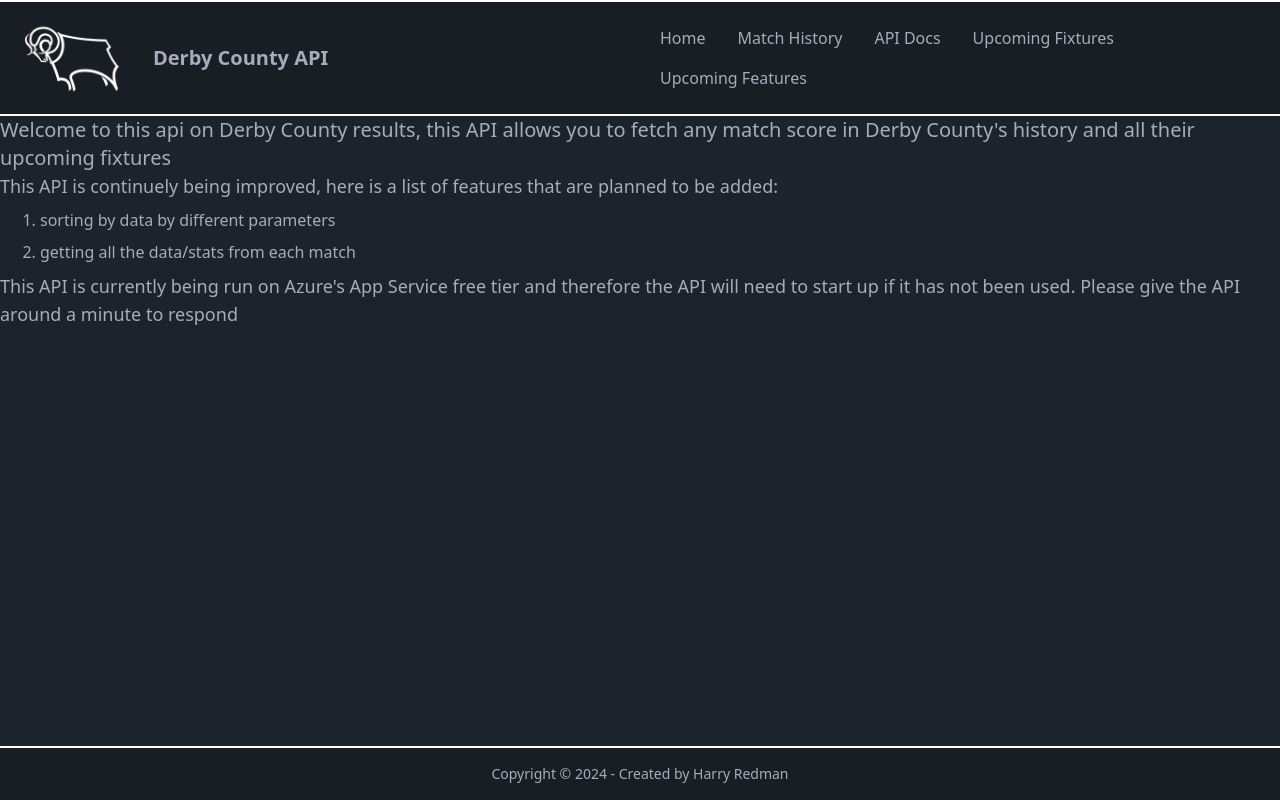
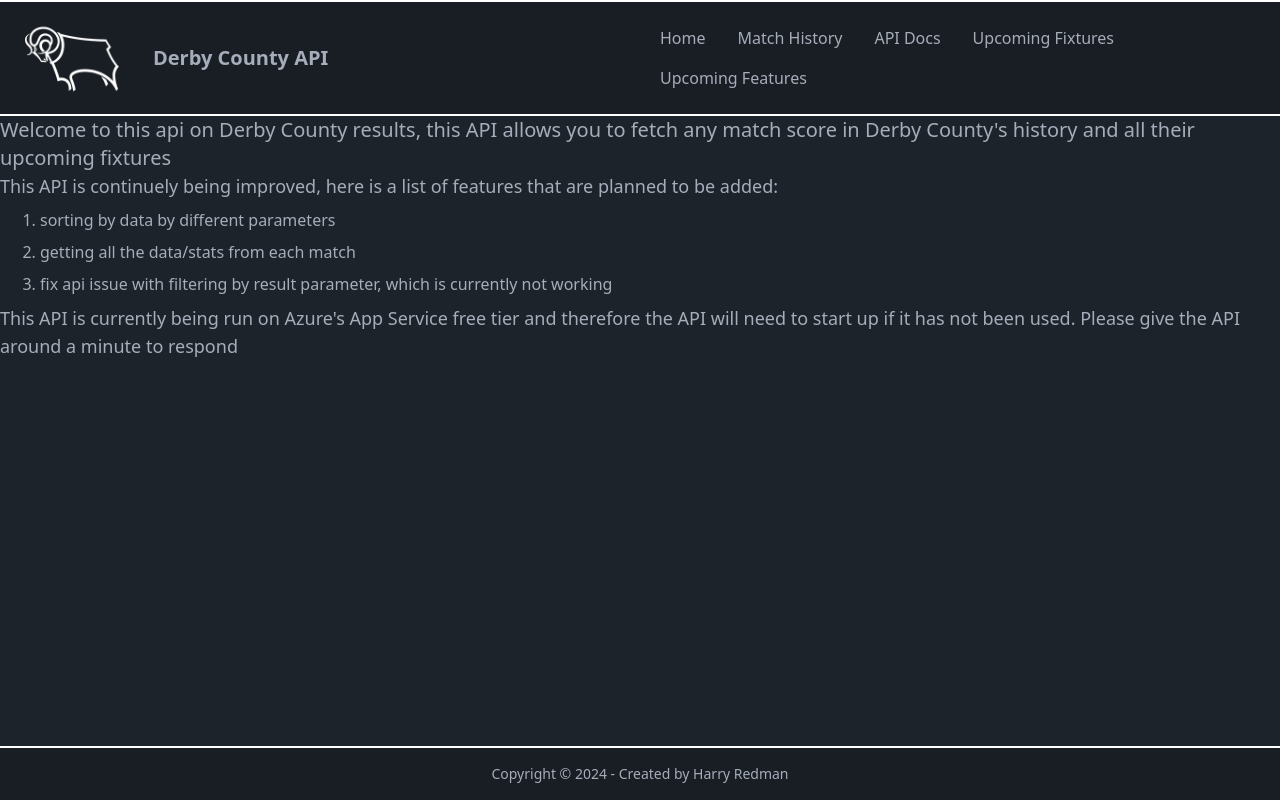
Before and after one commit to hazzaRR/DerbyCountyNuxt, a Nuxt app: page /upcoming in a window 1280 px wide. Built offline with nearby package versions, Linux system fonts and the light colour scheme.

Commit message:
added issue to upcoming features

```diff
--- a/pages/upcoming.vue
+++ b/pages/upcoming.vue
@@ -7,6 +7,7 @@
         <ol class="list-decimal mx-10">
             <li class="my-2">sorting by data by different parameters</li>
             <li class="my-2">getting all the data/stats from each match</li>
+            <li class="my-2">fix api issue with filtering by result parameter, which is currently not working</li>
         </ol>
 
         <h2 class="text-lg">This API is currently being run on Azure's App Service free tier and therefore the API will need to start up if it has not been used. Please give the API around a minute to respond</h2>
```
Also changed, not shown: 1 other file (tests, documents, lock files or other folders).
